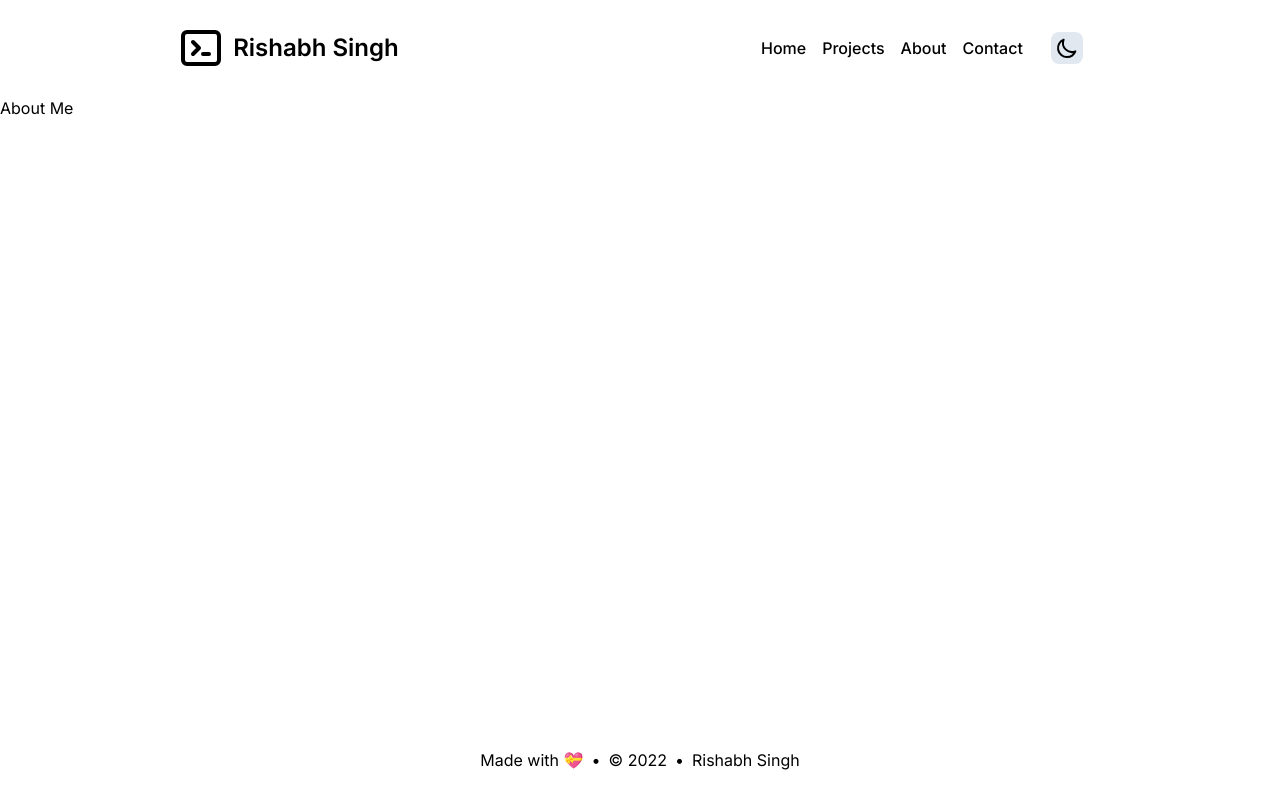
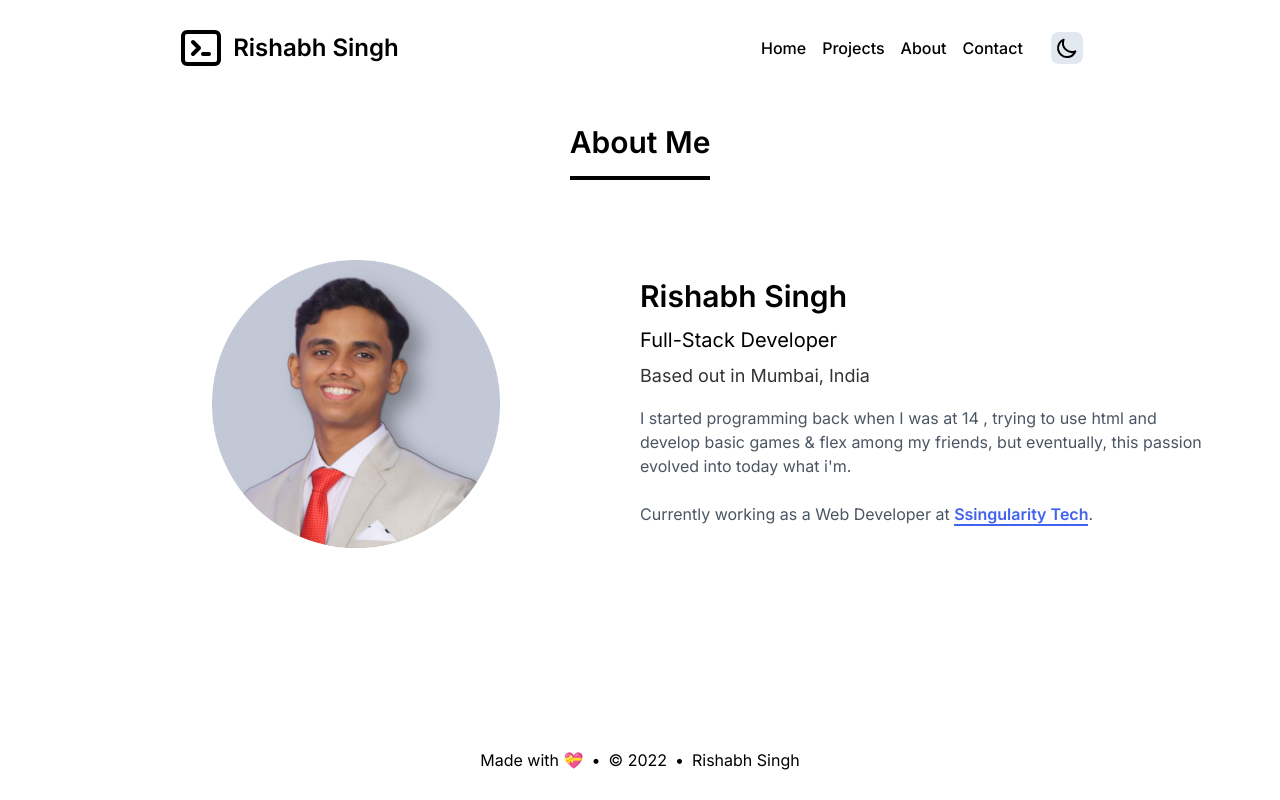
Before and after one commit to geeekgod/my_site, a Next.js app: page /about in a window 1280 px wide. Built offline with nearby package versions, Linux system fonts and the light colour scheme.

Commit message:
feat: add about and edit navbar and menu

```diff
--- a/components/Layout/index.tsx
+++ b/components/Layout/index.tsx
@@ -1,23 +1,97 @@
-import React, { memo } from "react";
+import React, { memo, useEffect, useState } from "react";
 import Navbar from "../Navbar";
 import "tailwindcss/tailwind.css";
 import Footer from "../Footer";
 import { ThemeProvider } from "next-themes";
 import Head from "next/head";
+import { AnimatePresence, motion } from "framer-motion";
+import Link from "next/link";
 
 interface layoutProps {
   children: any;
 }
 
 const Layout = (props: layoutProps) => {
+  const [menu, setMenu] = useState(false);
+
+  useEffect(() => {
+    let body: any = document.getElementsByTagName("body");
+    body = body[0];
+    if (body.style) {
+      body.style.overflow = menu ? "hidden" : "auto";
+    }
+  }, [menu]);
+
   return (
     <ThemeProvider enableSystem={true} attribute={"class"}>
       <Head>
         <link rel="icon" href="/assets/myimage.png" />
         <link rel="apple-touch-icon" href="/assets/myimage.png" />
       </Head>
-      <div className="flex flex-col body-wrapper">
-        <Navbar />
+      <div
+        className={
+          menu
+            ? "flex flex-col body-wrapper overflow-hidden"
+            : "flex flex-col body-wrapper"
+        }
+      >
+        <Navbar menu={menu} setMenu={setMenu} />
+        <AnimatePresence>
+          {menu ? (
+            <motion.ul
+              initial={{ opacity: 0, x: -1000 }}
+              animate={{ opacity: 1, x: 0 }}
+              exit={{ opacity: 0, x: -1000 }}
+              transition={{ duration: 0.5 }}
+              className={
+                menu
+                  ? "flex overflow-hidden flex-col py-24 absolute z-40 w-full h-screen  bg-slate-100  dark:bg-gray-900  slg:hidden items-center font-medium dark:text-white"
+                  : ""
+              }
+            >
+              <Link href="/">
+                <motion.li
+                  initial={{ y: -1000 }}
+                  animate={{ y: 0, transition: { delay: 0.4 } }}
+                  transition={{ duration: 0.5 }}
+                  className="mobileNavItem"
+                >
+                  Home
+                </motion.li>
+              </Link>
+              <Link href="/">
+                <motion.li
+                  initial={{ y: -1000 }}
+                  animate={{ y: 0, transition: { delay: 0.5 } }}
+                  transition={{ duration: 0.5 }}
+                  className="mobileNavItem"
+                >
+                  Projects
+                </motion.li>
+              </Link>
+              <Link href="/about">
+                <motion.li
+                  initial={{ y: -1000 }}
+                  animate={{ y: 0, transition: { delay: 0.6 } }}
+                  transition={{ duration: 0.5 }}
+                  className="mobileNavItem"
+                >
+                  About
+                </motion.li>
+              </Link>
+              <Link href="/">
+                <motion.li
+                  initial={{ y: -1000 }}
+                  animate={{ y: 0, transition: { delay: 0.7 } }}
+                  transition={{ duration: 0.5 }}
+                  className="mobileNavItem"
+                >
+                  Contact
+                </motion.li>
+              </Link>
+            </motion.ul>
+          ) : null}
+        </AnimatePresence>
         {props.children}
         <Footer />
       </div>
--- a/components/Navbar/index.tsx
+++ b/components/Navbar/index.tsx
@@ -3,17 +3,19 @@ import Link from "next/link";
 import { useRouter } from "next/router";
 import React, { memo, useEffect, useState } from "react";
 
+interface navBarProps {
+  menu: boolean;
+  setMenu: Function;
+}
+
 const { motion, AnimatePresence } = require("framer-motion");
-const Navbar: React.FC = () => {
+const Navbar = ({ menu, setMenu }: navBarProps) => {
   const { systemTheme, theme, setTheme } = useTheme();
 
   const [themeEnable, setThemeEnable] = useState(false);
   const [audio, setAudio]: any = useState<any>();
 
   const router = useRouter();
-
-  const [menu, setMenu] = useState(false);
-
   useEffect(() => {
     setMenu(false);
   }, [router]);
@@ -126,6 +128,7 @@ const Navbar: React.FC = () => {
   };
 
   return (
+    <>
       <div>
         <nav className="flex justify-around py-6">
           <motion.div
@@ -188,62 +191,9 @@ const Navbar: React.FC = () => {
               {menuBtbRenderer()}
             </div>
           </motion.div>
-        <AnimatePresence>
-          {menu ? (
-            <motion.ul
-              initial={{ opacity: 0, x: -1000 }}
-              animate={{ opacity: 1, x: 0 }}
-              exit={{ opacity: 0, x: -1000 }}
-              transition={{ duration: 0.5 }}
-              className={
-                "flex flex-col py-24 absolute z-40 h-screen w-screen bg-slate-100  dark:bg-gray-900  slg:hidden items-center font-medium dark:text-white"
-              }
-            >
-              <Link href="/">
-                <motion.li
-                  initial={{ y: -1000 }}
-                  animate={{ y: 0, transition: { delay: 0.4 } }}
-                  transition={{ duration: 0.5 }}
-                  className="mobileNavItem"
-                >
-                  Home
-                </motion.li>
-              </Link>
-              <Link href="/">
-                <motion.li
-                  initial={{ y: -1000 }}
-                  animate={{ y: 0, transition: { delay: 0.5 } }}
-                  transition={{ duration: 0.5 }}
-                  className="mobileNavItem"
-                >
-                  Projects
-                </motion.li>
-              </Link>
-              <Link href="/about">
-                <motion.li
-                  initial={{ y: -1000 }}
-                  animate={{ y: 0, transition: { delay: 0.6 } }}
-                  transition={{ duration: 0.5 }}
-                  className="mobileNavItem"
-                >
-                  About
-                </motion.li>
-              </Link>
-              <Link href="/">
-                <motion.li
-                  initial={{ y: -1000 }}
-                  animate={{ y: 0, transition: { delay: 0.7 } }}
-                  transition={{ duration: 0.5 }}
-                  className="mobileNavItem"
-                >
-                  Contact
-                </motion.li>
-              </Link>
-            </motion.ul>
-          ) : null}
-        </AnimatePresence>
         </nav>
       </div>
+    </>
   );
 };
 
--- a/pages/about.tsx
+++ b/pages/about.tsx
@@ -1,10 +1,53 @@
+import { motion } from "framer-motion";
+import Head from "next/head";
 import React from "react";
 
 const About = () => {
   return (
     <>
-      <div className="flex">
-          <h3>About Me</h3>
+      <Head>
+        <title>About | Rishabh Singh</title>
+        <meta
+          name="description"
+          content="About Rishabh Singh. Get more information about me!"
+        />
+      </Head>
+      <div>
+        <div className="flex items-center justify-center">
+          <h3 className="text-3xl font-semibold mt-7 border-black dark:border-white pb-4 border-b-4">
+            About Me
+          </h3>
+        </div>
+        <div className="flex mx-10 flex-col  py-10 px-6  mt-4 mb-6  slg:mx-12 slg:flex-row">
+          <div className="flex items-center justify-center slg:w-2/4 p-6">
+            <img src={"/assets/myimage.png"} className="w-56 slg:w-72" />
+          </div>
+          <div className="flex flex-col justify-center slg:w-2/4">
+            <h3 className="text-3xl my-2 font-semibold">Rishabh Singh</h3>
+            <h3 className="text-xl my-1">Full-Stack Developer</h3>
+            <h3 className="text-lg my-1 opacity-80">
+              Based out in Mumbai, India
+            </h3>
+            <p className="text-md my-3 text-gray-600 dark:text-slate-400">
+              I started programming back when I was at 14 , trying to use html
+              and develop basic games & flex among my friends, but eventually,
+              this passion evolved into today what i'm.
+            </p>
+            <p className="text-md my-3 text-gray-600 dark:text-slate-400">
+              Currently working as a Web Developer at{" "}
+              <motion.a
+                whileHover={{ scale: 1.06 }}
+                className="dark:text-[#7C92F4] text-[#4262F0] font-semibold border-b-2 dark:border-[#7C92F4] border-[#4262F0] "
+                href="https://ssingularity.co.in/"
+                target="_blank"
+                rel="noreferrer"
+              >
+                Ssingularity Tech
+              </motion.a>
+              .{"\n"}
+            </p>
+          </div>
+        </div>
       </div>
     </>
   );
--- a/pages/index.tsx
+++ b/pages/index.tsx
@@ -7,8 +7,7 @@ const Home: NextPage = () => {
     <div>
       <Head>
         <title>Rishabh Singh</title>
-        <meta name="description" content="Generated by create next app" />
-        <link rel="icon" href="/favicon.ico" />
+        <meta name="description" content="Rishabh Singh Full-Stack Developer. Welcome to my website" />
       </Head>
 
       <div className="flex mx-10 flex-col  py-10 px-6 rounded-md mt-4 mb-6 bg-slate-100 shadow-sm dark:bg-gray-800 slg:mx-12 slg:flex-row  slg:shadow-none slg:dark:bg-transparent slg:bg-transparent">
```
Lines whose indentation alone changed are shown as unchanged.
